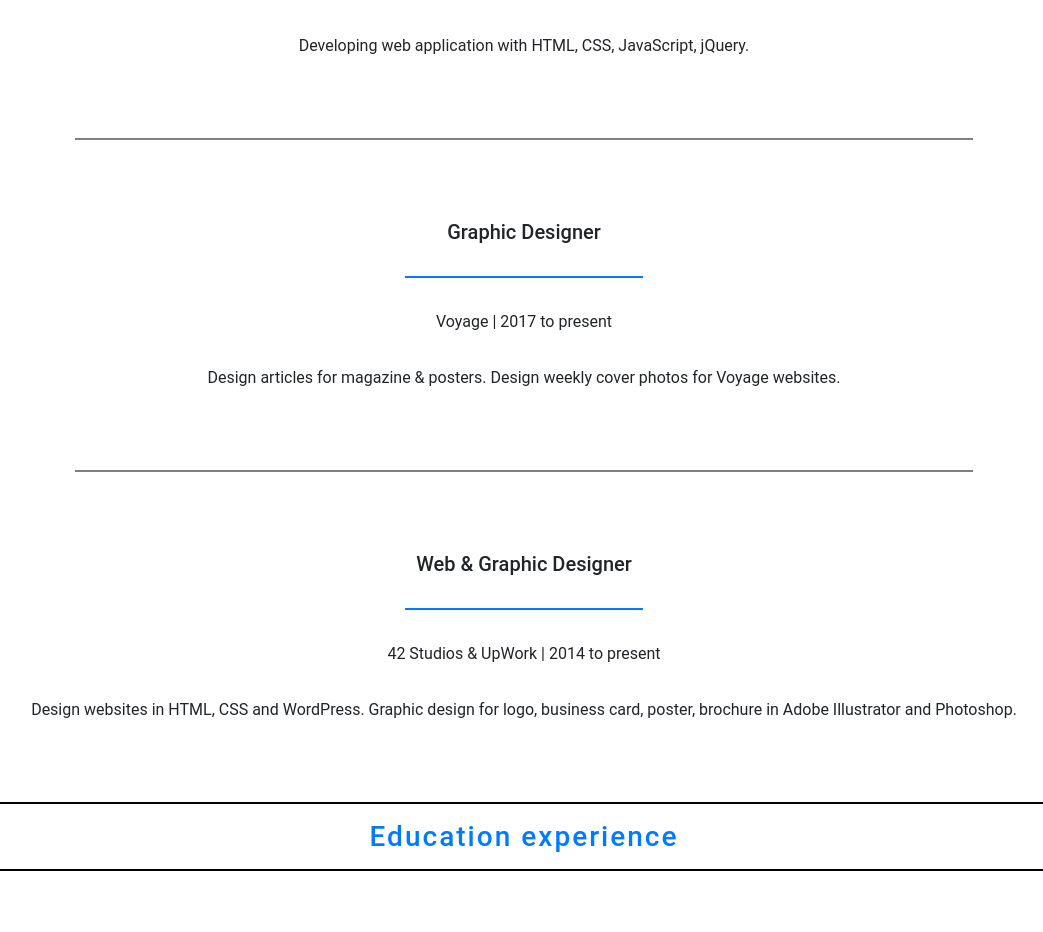
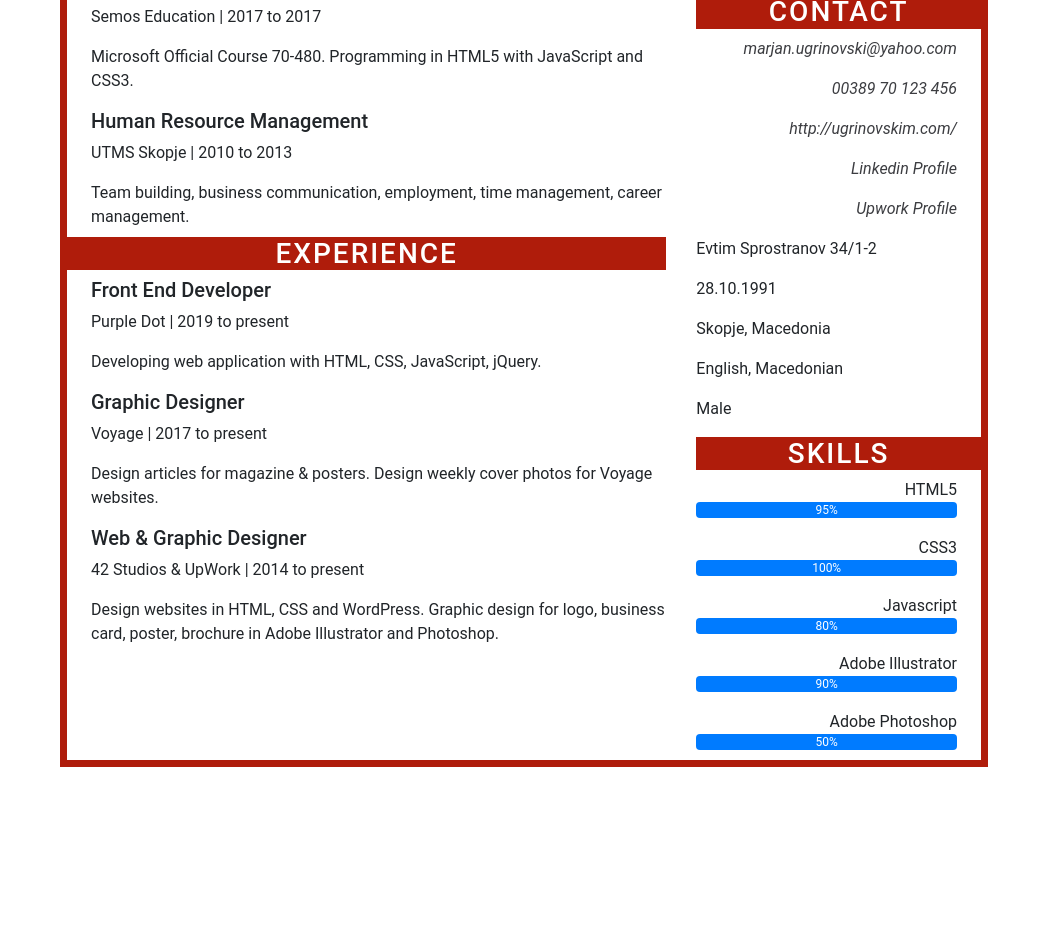
Before and after one commit to UgrinovskiM/CV2.0, a plain HTML site: page profile.html in a window 1280 px wide. Shown: the part 770-1702 px from the top of the page, without its empty margins (116-1159 px from the left). After the commit the page ends 1585 px from the top, so only its background shows below. Drawn offline with nearby package versions, Linux system fonts and the light colour scheme.

Commit message:
profile 05 updated

```diff
--- a/profile.css
+++ b/profile.css
@@ -8,11 +8,13 @@
     .row {page-break-inside: avoid;}
     #modalButton {display: none;}
     .container-fluid{width: 100%;}
+    #profileFiveBody{width: 100% !important;}
 }
 #modalButton{
     position: fixed;
     z-index: 99999;
     left: 50%;
+    top:0;
     transform: translate(-50%);
 }
 * {
--- a/profile.html
+++ b/profile.html
@@ -1019,6 +1019,131 @@
     </div>
     <!-- End of profile 04 -->
 
+    <!-- Start of profile 05 -->
+    <div id="profileFiveBody">
+        <style id="profileFiveCSS">
+            #profileFiveBody{
+                width: 80%;
+                margin:auto;
+            }
+            #profileFiveBody .border{
+                border: 7px solid #af1c0b !important;
+            }
+            #profileFiveBody .w-350{
+                width: 350px;
+                font-size: 4.5rem;
+            }
+            #profileFiveBody h2{
+                font-size: 6.5rem;
+            }
+            #profileFiveBody .fullNameClass{
+                margin-top: -45px;
+                background-color: #FFFFFF;
+            }
+            #eduProfFive, #expProfFive{
+                margin-top: -200px;
+            }
+            #titleWrapper{
+                margin-bottom: 100px;
+            }
+            .red-bg{
+                background-color: #af1c0b;
+            }
+        </style>
+
+        <div class="border m-5">
+            <div id="titleWrapper" class="row">
+                <div class="col-12 d-flex flex-column align-items-center">
+                    <h1 class="fullNameClass alignCenter w-350"></h1>
+                    <h3 class="titleClass alignCenter w-200"></h3>
+                </div>
+            </div>
+            <div class="row">
+                <div class="col-8">
+                    <h3 class="red-bg text-white text-center">ABOUT ME</h3>
+                    <div class="aboutMeClass pl-4"></div>
+                </div>
+                <div class="col-4 d-flex align-items-center flex-column justify-content-center">
+                    <img id="profFive" class="rounded-circle" src="./img/mu.jpg" width="300">
+                    <h2>HELLO</h2>
+                </div>
+            </div>
+            <div class="row">
+                <div id="eduProfFive" class="col-8">
+                    <h3 class="red-bg text-white text-center">EDUCATION</h3>
+                    <div class="pl-4">
+                        <h5 class="eduTitle01Class"></h5>
+                        <p class="eduPlace01Class"></p>
+                        <p class="eduInfo01Class"></p>
+                        <h5 class="eduTitle02Class"></h5>
+                        <p class="eduPlace02Class"></p>
+                        <p class="eduInfo02Class"></p>
+                        <h5 class="eduTitle03Class"></h5>
+                        <p class="eduPlace03Class"></p>
+                        <p class="eduInfo03Class"></p>
+                    </div>
+                </div>
+                <div class="col-4">
+                    <h3 class="red-bg text-white text-center">CONTACT</h3>
+                    <div class="pr-4">
+                        <p class="text-right"><span class="emailClass"></span></p>
+                        <p class="text-right"><span class="phoneClass"></span></p>
+                        <p class="text-right"><span class="perwebClass"></span></p>
+                        <p class="text-right"><span class="linkedinAccClass"></span></p>
+                        <p class="text-right"><span class="upworkAccClass"></span></p>
+                        <p><span class="addressClass"></span></p>
+                        <p><span class="dateOfBirthClass"></span></p>
+                        <p><span class="placeOfBirthClass"></span></p>
+                        <p><span class="languagesClass"></span></p>
+                        <p><span class="genderClass"></span></p>
+                    </div>
+                </div>
+            </div>
+            <div class="row">
+                <div id="expProfFive" class="col-8">
+                    <h3 class="red-bg text-white text-center">EXPERIENCE</h3>
+                    <div class="pl-4">
+                        <h5 class="workTitle01Class"></h5>
+                        <p class="workPlace01Class"></p>
+                        <p class="workInfo01Class"></p>
+                        <h5 class="workTitle02Class"></h5>
+                        <p class="workPlace02Class"></p>
+                        <p class="workInfo02Class"></p>
+                        <h5 class="workTitle03Class"></h5>
+                        <p class="workPlace03Class"></p>
+                        <p class="workInfo03Class"></p>
+                    </div>
+                </div>
+                <div class="col-4">
+                    <h3 class="red-bg text-white text-center">SKILLS</h3>
+                    <div id="profFiveProgress" class="pr-4">
+                            <div class="pb-1">
+                                <div class="skill01Class text-right"></div>
+                                <div class="skillOnePercentClass"></div>
+                            </div>
+                            <div class="py-1">
+                                <div class="skill02Class text-right"></div>
+                                <div class="skill02PercentClass"></div>
+                            </div>
+                            <div class="py-1">
+                                <div class="skill03Class text-right"></div>
+                                <div class="skill03PercentClass "></div>
+                            </div>
+                            <div class="py-1">
+                                <div class="skill04Class text-right"></div>
+                                <div class="skill04PercentClass"></div>
+                            </div>
+                            <div class="pt-1">
+                                <div class="skill05Class text-right"></div>
+                                <div class="skill05PercentClass"></div>
+                            </div>
+                        </div>
+                </div>
+            </div>
+        </div>
+    </div>
+    <!-- End of profile 05 -->
+
     <script src="https://code.jquery.com/jquery-3.2.1.slim.min.js"
         integrity="sha384-KJ3o2DKtIkvYIK3UENzmM7KCkRr/rE9/Qpg6aAZGJwFDMVNA/GpGFF93hXpG5KkN"
         crossorigin="anonymous"></script>
--- a/profile.js
+++ b/profile.js
@@ -1,9 +1,10 @@
 // Hide profiles on start and open modal
 
-// $('#profileOneBody').hide();
+$('#profileOneBody').hide();
 $('#profileTwoBody').hide();
 $('#profileThreeBody').hide();
 $('#profileFourBody').hide();
+// $('#profileFiveBody').hide();
 
 $('#modalButton').show();
 // midnightblue
```
